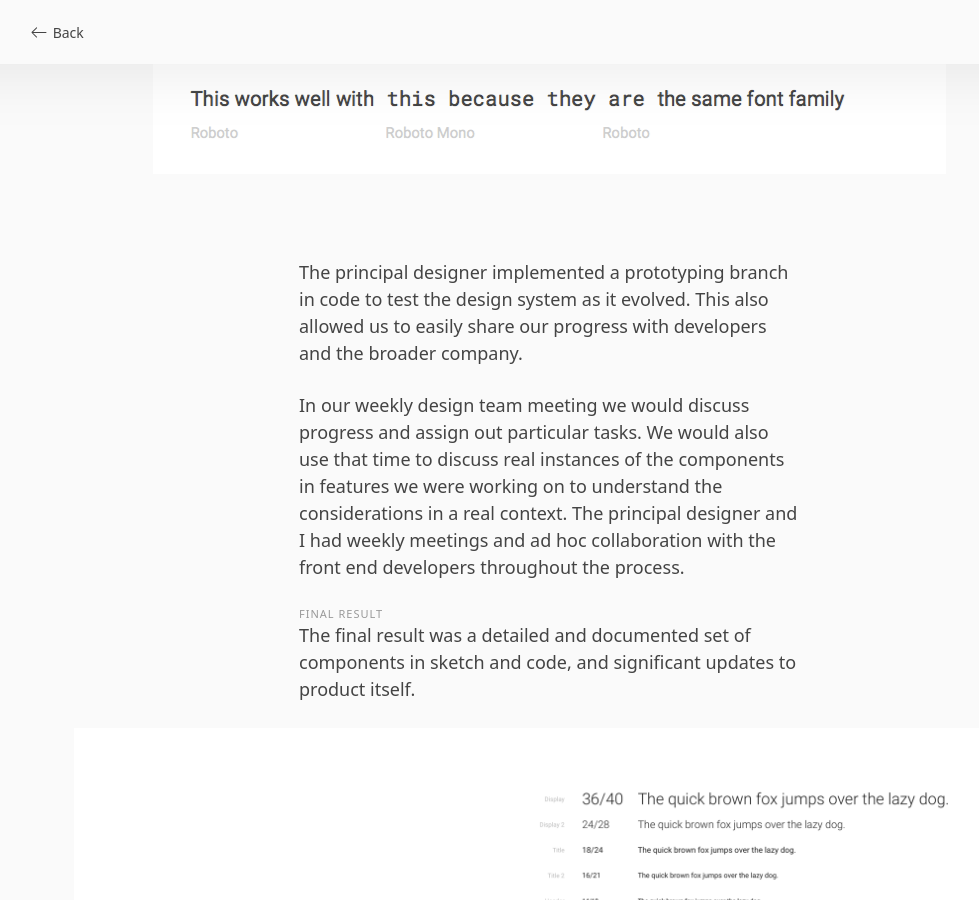
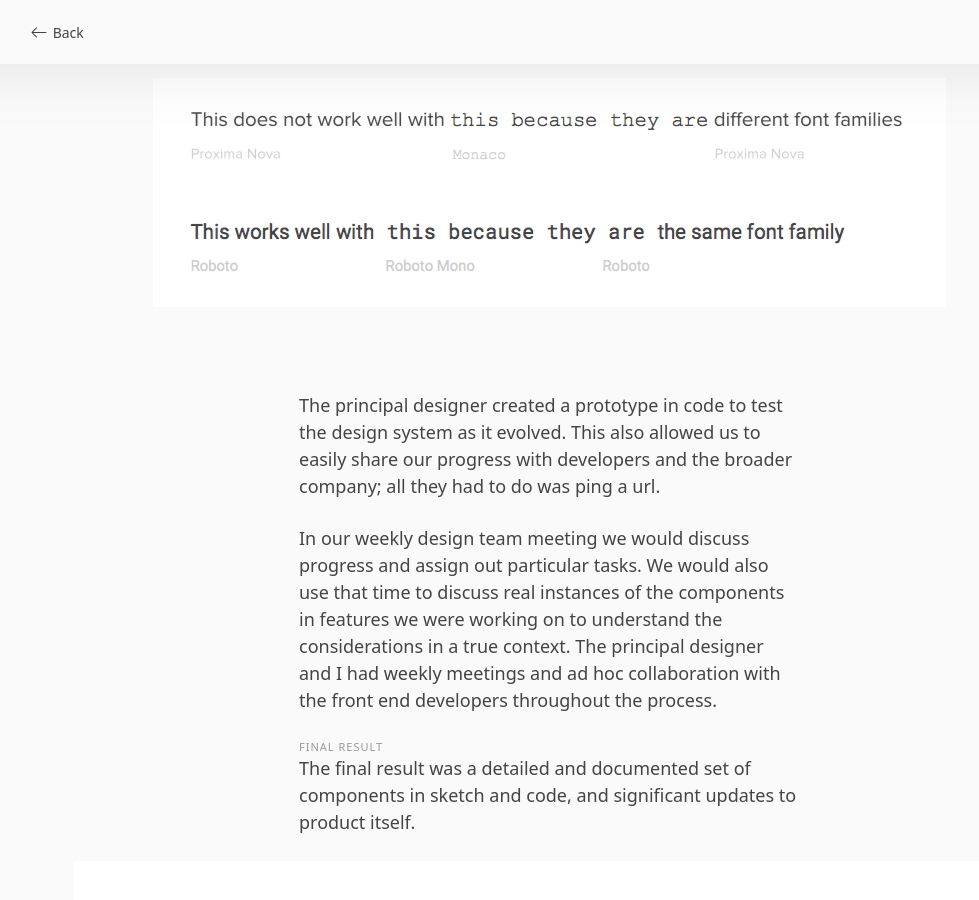
Before and after one commit to philipvanderbroek/philipvanderbroek.github.io, a Jekyll site: the page built from Design System.md, in a window 1280 px wide and 900 px high, scrolled down 3298 px. Shown: the whole window, without its empty margins (91-1070 px from the left). Built offline with Jekyll 4.4.1, drawn with Linux system fonts in a browser that asks for light colours; some of the changed text lies outside the part shown.

Commit message:
language

```diff
--- a/Design System.md
+++ b/Design System.md
@@ -10,7 +10,9 @@
 
 After 3 years of building features with loose design guidelines, Trifacta’s product was showing its rough edges.  The interface had visual and interactive design issues as well as a poorly architected front end.  Both design and engineering were burdened by a lack of consistent components.  It was time to tackle the problem with a proper design system.
 
-The design system initiative was kicked off by myself and the principal designer on my team and the principal designer led the effort.  Educating the company was essential. We started with an analysis and proposal to help the organization understand what the problems were and what we felt like a good approach would look like.
+The design system initiative was kicked off by myself and the principal designer on my team. The principal designer led the execution and I supported him with planning, coordination, and by creating time and visisbility.
+
+Educating the company was essential because many people didn't understand what a design system was and why we should work on it compared to other features. We started with an analysis of the problem and a proposed approach.  We presented them to the company to help everyone understand the goals.
 
 The initiative gained momentum and became a formal joint effort between Front End and Design.  We ultimately shipped completely redone components and layouts to the product and a design system in sketch and code.
 
@@ -31,9 +33,9 @@
 
 <figure><img src="/images/design_system/type.png"></figure>
 
-The principal designer implemented a prototyping branch in code to test the design system as it evolved.  This also allowed us to easily share our progress with developers and the broader company.
+The principal designer created a prototype in code to test the design system as it evolved.  This also allowed us to easily share our progress with developers and the broader company; all they had to do was ping a url.
 
-In our weekly design team meeting we would discuss progress and assign out particular tasks.  We would also use that time to discuss real instances of the components in features we were working on to understand the considerations in a real context. The principal designer and I had weekly meetings and ad hoc collaboration with the front end developers throughout the process.
+In our weekly design team meeting we would discuss progress and assign out particular tasks.  We would also use that time to discuss real instances of the components in features we were working on to understand the considerations in a true context. The principal designer and I had weekly meetings and ad hoc collaboration with the front end developers throughout the process.
 
 ### Final Result
 
@@ -56,7 +58,7 @@
 
 ### Challenges
 
-The design system initiative was challenging to resource.  The work didn’t easily fit into our release schedule since it was ongoing and we and the developers would frequently have to trade off design system effort against high priority feature work or customer escalations.  By working with engineering, I helped create a formal design system team with a dedicated dev leader and resource, which made a difference.
+The design system initiative was challenging to resource.  The work didn’t easily fit into our release schedule since it was ongoing and we and the developers would frequently have to trade off design system effort against high priority feature work or customer escalations.  By working with Engineering, I helped create a formal design system team with a dedicated dev leader and resource, which made a difference.
 
 ### Impact
 
```
